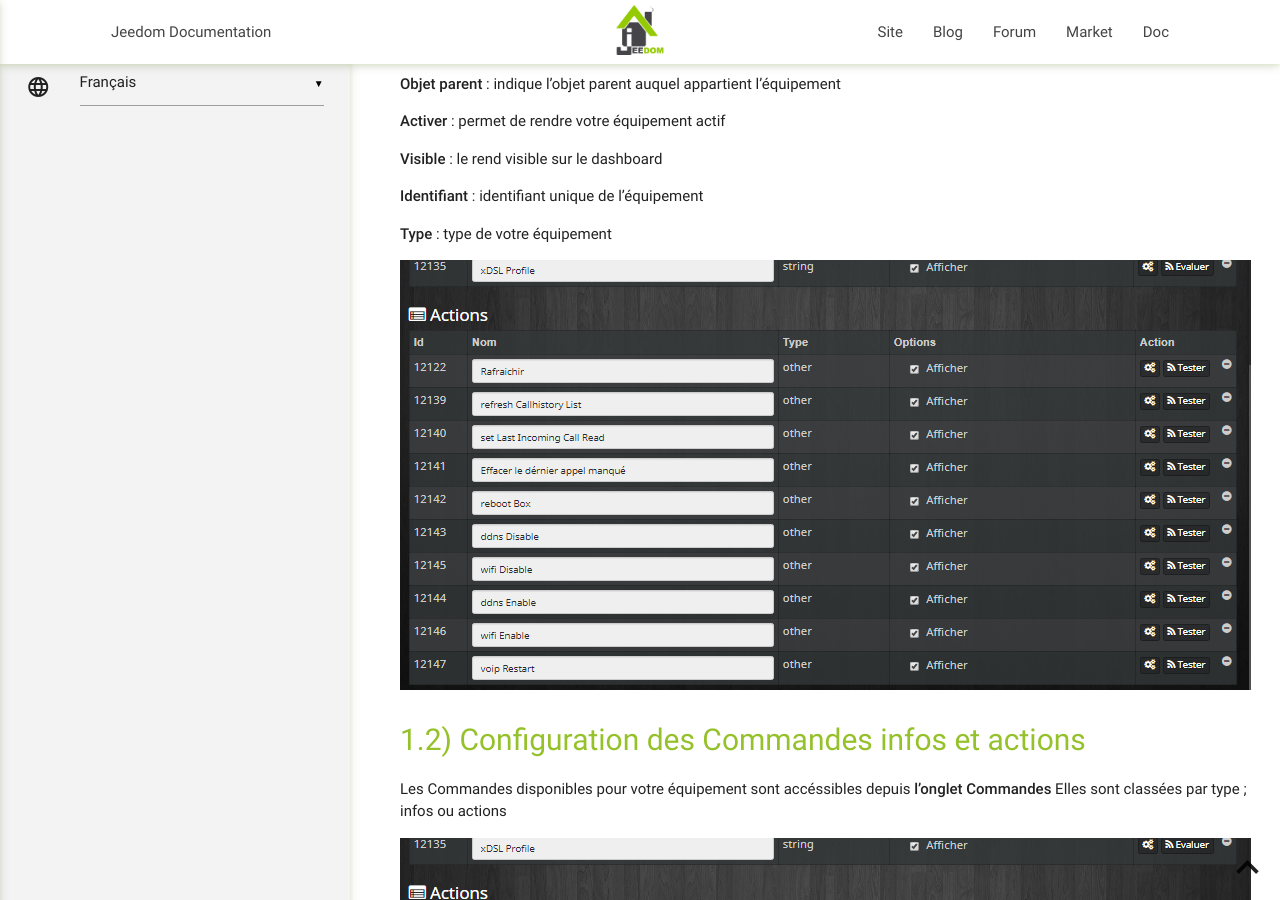
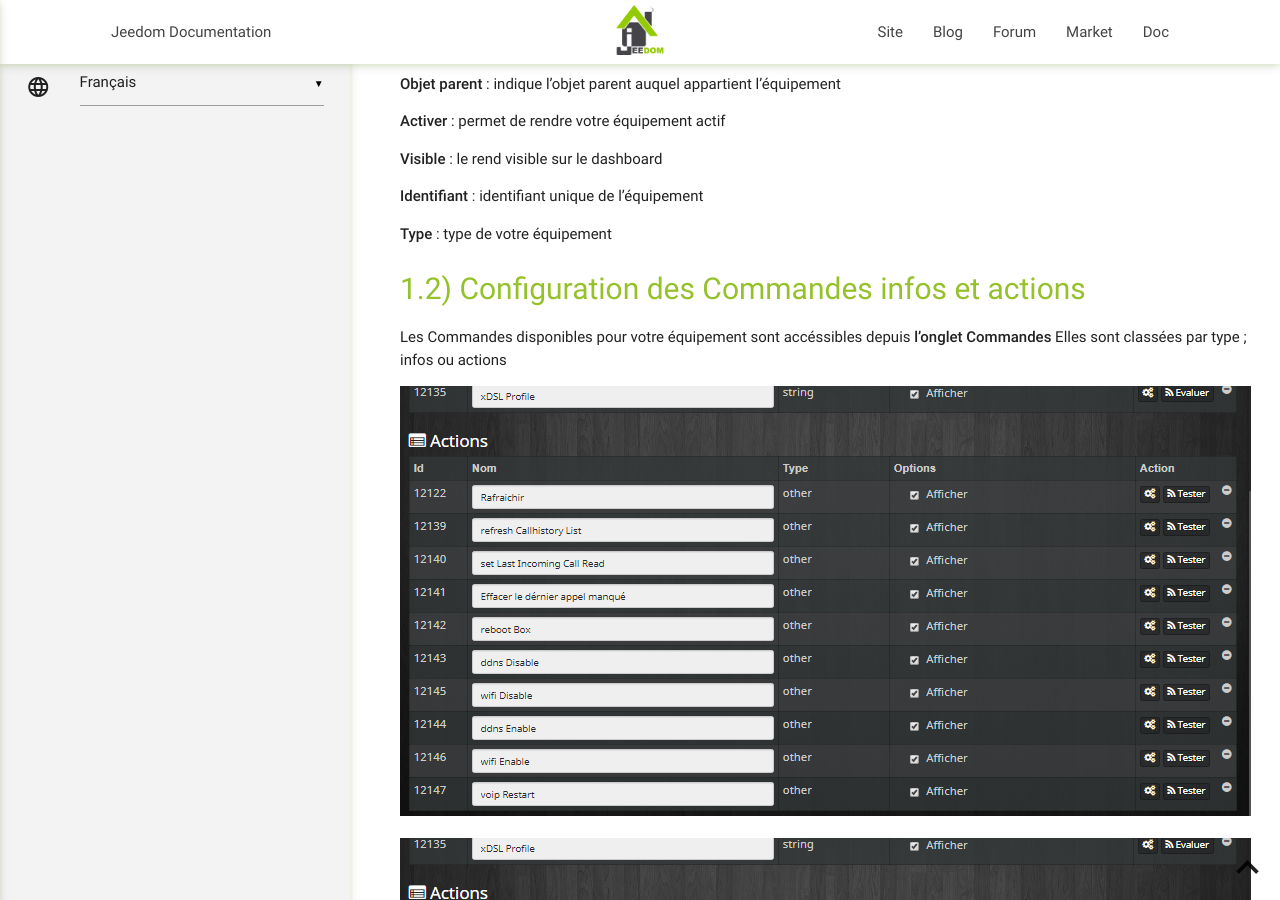
Before and after one commit to limad/plugin-sfrBox, a Jekyll site: the page built from fr_FR/configuration.md, in a window 1280 px wide and 900 px high, scrolled down 777 px. Built offline with Jekyll 4.4.1, drawn with Linux system fonts in a browser that asks for light colours; our own code applies the rules of GitHub Pages for plain Markdown files.

Commit message:
Update configuration.md

```diff
--- a/fr_FR/configuration.md
+++ b/fr_FR/configuration.md
@@ -27,8 +27,6 @@
 
 **Type** : type de votre équipement
 
-![configuration3](https://raw.githubusercontent.com/limad/plugin-sfrBox/master/images/sfrBox_screenshot5.PNG)
-
 
 
 
@@ -39,6 +37,7 @@
 
 ![configuration3](https://raw.githubusercontent.com/limad/plugin-sfrBox/master/images/sfrBox_screenshot5.PNG)
 
+![configuration3](https://raw.githubusercontent.com/limad/plugin-sfrBox/master/images/sfrBox_screenshot5.PNG)
 
 
 **historiser** : permet d’historiser la donnée de la commande "Info" selectionnée
```
